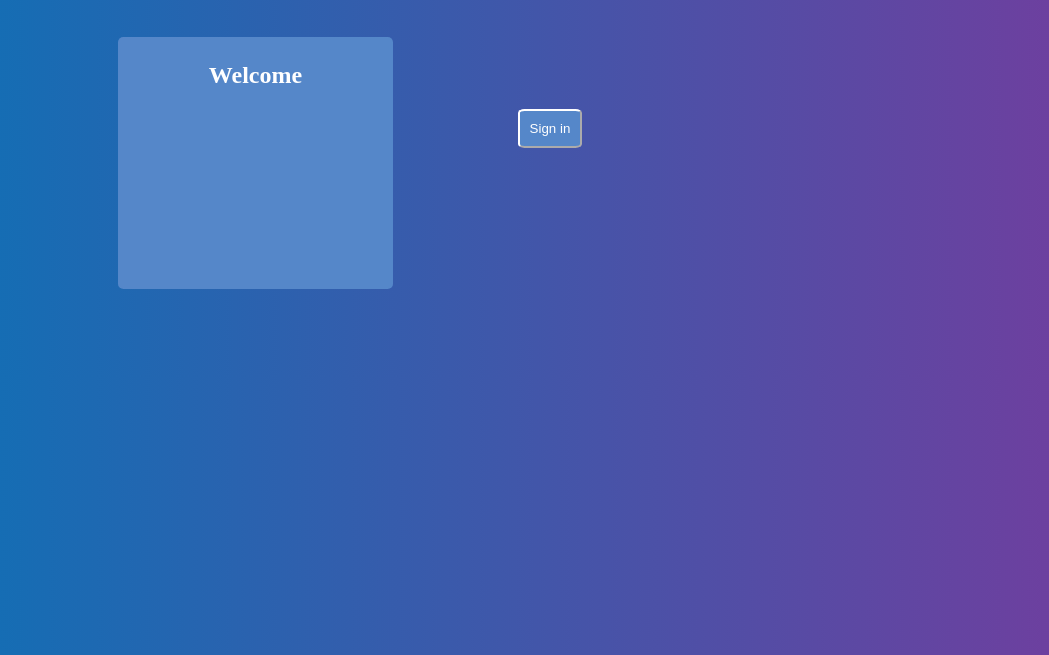
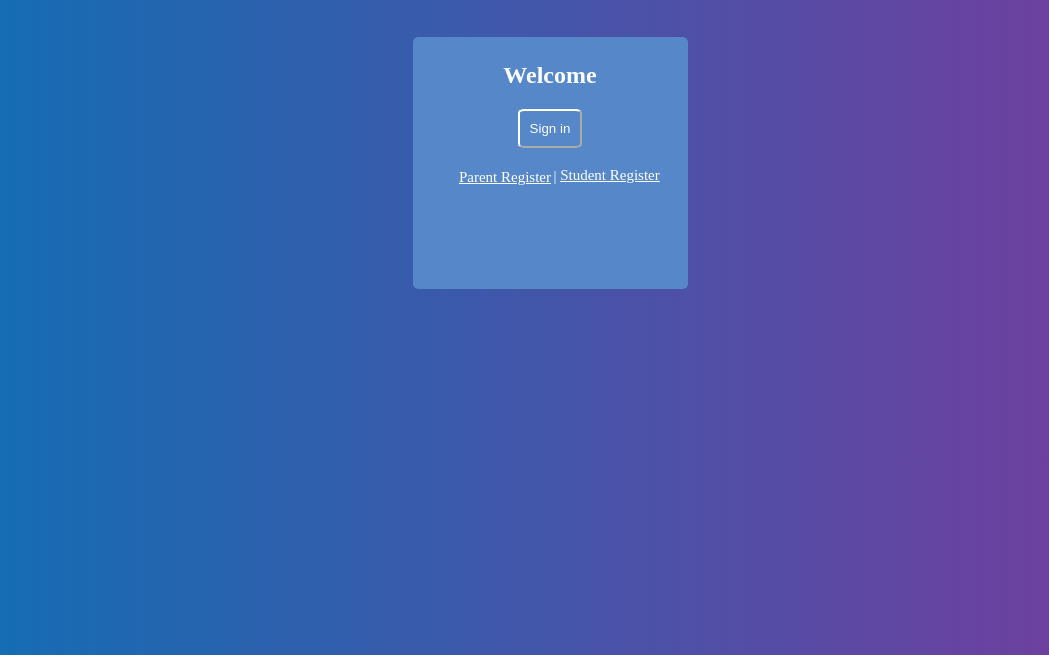
Before and after one commit to hengshengl7714/copy-website-project, a plain HTML site: page index.html in a window 1280 px wide. Shown: the part 145-800 px from the top of the page, without its empty margins (115-1164 px from the left). Drawn offline with Linux system fonts and the light colour scheme.

Commit message:
2nd editing

```diff
--- a/index.html
+++ b/index.html
@@ -10,8 +10,12 @@
 <p id="Education"> By IO Education </p>
 
 <div>
-<h2 id="Welcome">Welcome</h2>
+<center><h2 id="Welcome">Welcome</h2></center>
 <center><button id="button">Sign in</button></center>
 </div>
+<center><a id="Parent-Register" href="https://pupilpath.skedula.com/Register/Parent/">Parent Register</a></center>
+<center><p id="line">|</p></center>
+<center><a id="Student-Register" href="https://pupilpath.skedula.com/Register/Student/">Student Register</a></center>
   </body>
+
 </html>
--- a/style.css
+++ b/style.css
@@ -5,7 +5,7 @@ font-size:70px;
 font-weight:bold;
 }
 body{
-     background:linear-gradient(90deg,#0C72B6,#763B9D)
+     background:linear-gradient(90deg,#0C72B6,#763B9D);
     }
 #Education{
 text-align:center;
@@ -17,7 +17,7 @@ color:white;
 }
 #Welcome{
 color:white;
-left:225px;
+left:25px;
 position:relative;
 text-align:center;
 background-color: #5587C9;
@@ -48,3 +48,29 @@ button:hover {
     background-color:#8DBCF9 ;
   }
 }
+#Parent-Register
+{
+text-align:center;
+color:white;
+font-size:15px;
+position:relative;
+bottom:200px;
+right:20px;
+}
+#line {
+text-align:center;
+color:white;
+font-size:15px;
+position:relative;
+bottom:233px;
+left:30px;
+}
+#Student-Register
+{
+text-align:center;
+color:white;
+font-size:15px;
+position:relative;
+bottom:267px;
+left:85px;
+}
```
